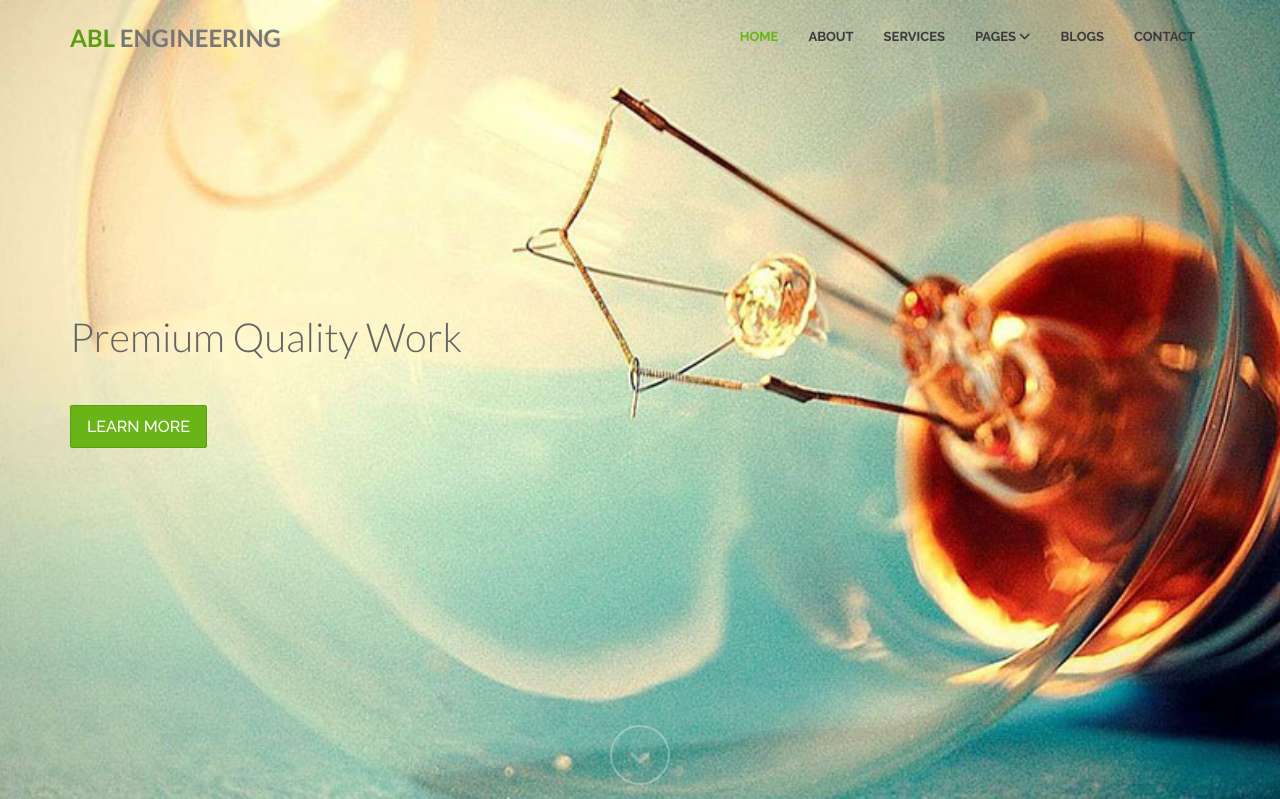
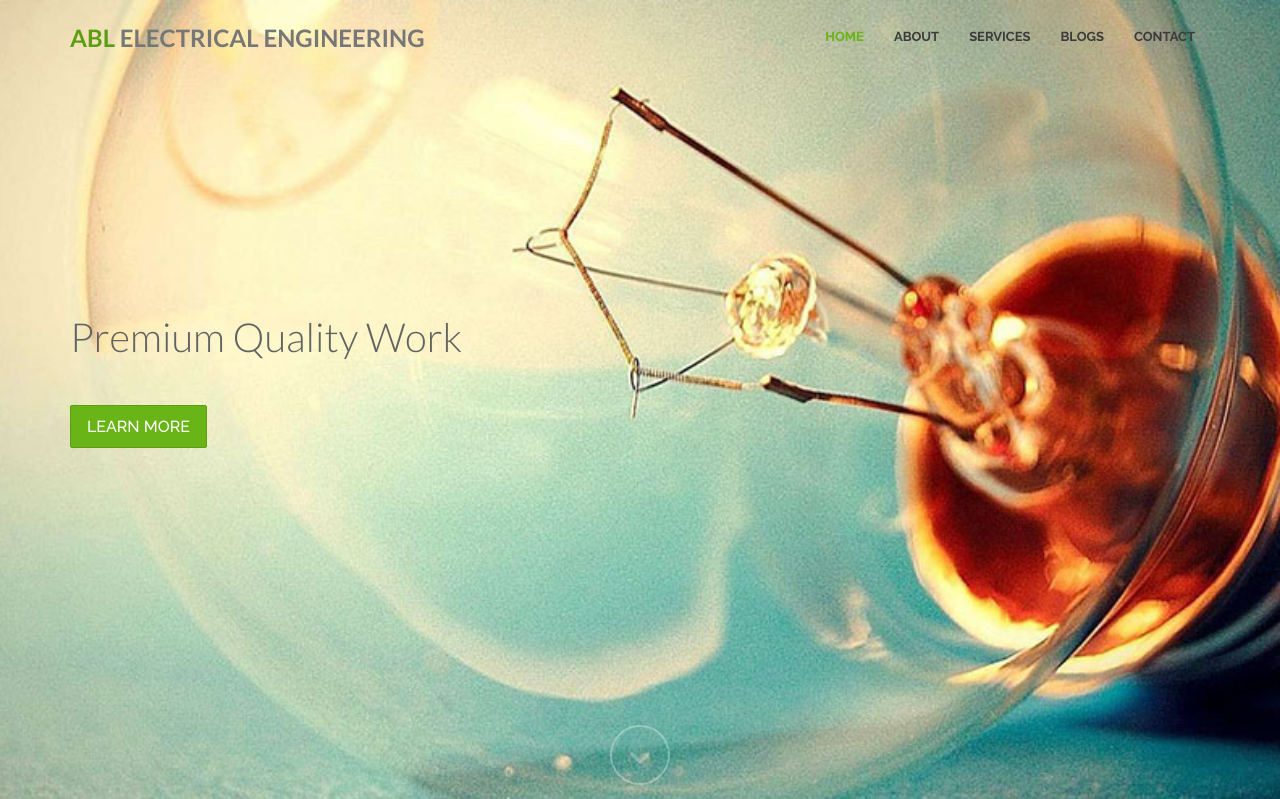
Before and after one commit to eyobofficial/abl-site, a Django app: page / in a window 1280 px wide. Shown: the top 799 px of the page. Run offline with Django 3.2, Linux system fonts and the light colour scheme; data comes from the database, SQL or seed files in the repository; both versions use the stored data as it was after the commit; some libraries are stand-ins or nearby versions.

Commit message:
Rename home.html to index.html & start editing it

```diff
--- a/pages/urls.py
+++ b/pages/urls.py
@@ -6,8 +6,8 @@ app_name = 'pages'
 
 
 urlpatterns = [
-    path('', views.HomeView1.as_view(), name='p1-home'),
-    path('about/', views.AboutView1.as_view(), name='p1-about'),
-    path('service/', views.ServiceView1.as_view(), name='p1-service'),
-    path('contact/', views.ContactView1.as_view(), name='p1-contact'),
+    path('', views.IndexView.as_view(), name='index'),
+    path('about/', views.AboutView1.as_view(), name='about'),
+    path('service/', views.ServiceView1.as_view(), name='service'),
+    path('contact/', views.ContactView1.as_view(), name='contact'),
 ]
--- a/pages/views.py
+++ b/pages/views.py
@@ -1,16 +1,15 @@
-from django.shortcuts import render, redirect
+from django.shortcuts import get_object_or_404
 from django.views.generic import TemplateView
+
+from . import models
 
 
 class IndexView(TemplateView):
     template_name = 'pages/index.html'
 
-
-class HomeView1(TemplateView):
-    template_name = 'pages/home.html'
-
     def get_context_data(self, *args, **kwargs):
         context = super().get_context_data(*args, **kwargs)
+        context['brand'] = get_object_or_404(models.Brand, pk=1)
         context['page'] = 'home'
         return context
 
--- a/templates/base.html
+++ b/templates/base.html
@@ -65,24 +65,17 @@
 					<span class="sr-only">Toggle Navigation</span>
 					<i class="fa fa-bars"></i>
 				</button>
-				<a href="{% url 'pages:p1-home' %}" class="navbar-brand">
-					<!-- <img src="{% static 'assets/img/logo/bravana-lite-logo.png' %}" alt="ABL Logo">  --> <span class="text-green">ABL</span> ENGINEERING
+				<a href="{% url 'pages:index' %}" class="navbar-brand">
+					<!-- <img src="{% static 'assets/img/logo/bravana-lite-logo.png' %}" alt="ABL Logo">  -->
+					<span class="text-green">ABL</span>	ELECTRICAL ENGINEERING
 				</a>
 				<div id="main-nav-collapse" class="collapse navbar-collapse">
 					<ul class="nav navbar-nav main-navbar-nav">
-						<li class="active"><a href="{% url 'pages:p1-home' %}">HOME</a></li>
-						<li><a href="{% url 'pages:p1-about' %}">ABOUT</a></li>
-						<li><a href="{% url 'pages:p1-service' %}">SERVICES</a></li>
-						<li class="dropdown ">
-							<a href="#" class="dropdown-toggle" data-toggle="dropdown">PAGES <i class="fa fa-angle-down"></i></a>
-							<ul class="dropdown-menu" role="menu">
-								<li><a href="#">Page 1</a></li>
-								<li><a href="#">Page 2</a></li>
-								<li><a href="#">Page 3</a></li>
-							</ul>
-						</li>
+						<li class="active"><a href="{% url 'pages:index' %}">HOME</a></li>
+						<li><a href="{% url 'pages:about' %}">ABOUT</a></li>
+						<li><a href="{% url 'pages:service' %}">SERVICES</a></li>
 						<li><a href="{% url 'blogs:blog-list' %}">BLOGS</a></li>
-						<li><a href="{% url 'pages:p1-contact' %}">CONTACT</a></li>
+						<li><a href="{% url 'pages:contact' %}">CONTACT</a></li>
 					</ul>
 				</div>
 				<!-- END MAIN NAVIGATION -->
@@ -95,25 +88,17 @@
 					<span class="sr-only">Toggle Navigation</span>
 					<i class="fa fa-bars"></i>
 				</button>
-				<a href="{% url 'pages:p1-home' %}" class="navbar-brand">
+				<a href="{% url 'pages:index' %}" class="navbar-brand">
 					<!-- <img src="{% static 'assets/img/logo/bravana-lite-logo.png' %}" alt="ABL Logo"> -->
 					<span class="text-green">ABL</span> ENGINEERING
 				</a>
 				<div id="main-nav-collapse" class="collapse navbar-collapse">
 					<ul class="nav navbar-nav main-navbar-nav">
-						<li><a href="{% url 'pages:p1-home' %}">HOME</a></li>
-						<li {% if page == 'about' %}class="active"{% endif %}><a href="{% url 'pages:p1-about' %}">ABOUT</a></li>
-						<li {% if page == 'service' %}class="active"{% endif %}><a href="{% url 'pages:p1-service' %}">SERVICE</a></li>
-						<li class="dropdown ">
-							<a href="#" class="dropdown-toggle" data-toggle="dropdown">PAGES <i class="fa fa-angle-down"></i></a>
-							<ul class="dropdown-menu" role="menu">
-								<li><a href="page-about.html">Page 1</a></li>
-								<li><a href="page-services.html">Page 2</a></li>
-								<li><a href="page-contact.html">Page 2</a></li>
-							</ul>
-						</li>
+						<li><a href="{% url 'pages:index' %}">HOME</a></li>
+						<li {% if page == 'about' %}class="active"{% endif %}><a href="{% url 'pages:about' %}">ABOUT</a></li>
+						<li {% if page == 'service' %}class="active"{% endif %}><a href="{% url 'pages:service' %}">SERVICE</a></li>
 						<li {% if page == 'blogs' %}class="active"{% endif %}><a href="{% url 'blogs:blog-list' %}">BLOGS</a></li>
-						<li {% if page == 'contact' %}class="active"{% endif %}><a href="{% url 'pages:p1-contact' %}">CONTACT</a></li>
+						<li {% if page == 'contact' %}class="active"{% endif %}><a href="{% url 'pages:contact' %}">CONTACT</a></li>
 					</ul>
 				</div>
 				<!-- END MAIN NAVIGATION -->
```
Also changed, not shown: db.sqlite3, pages/templates/pages/index.html (renamed from pages/templates/pages/home.html).
